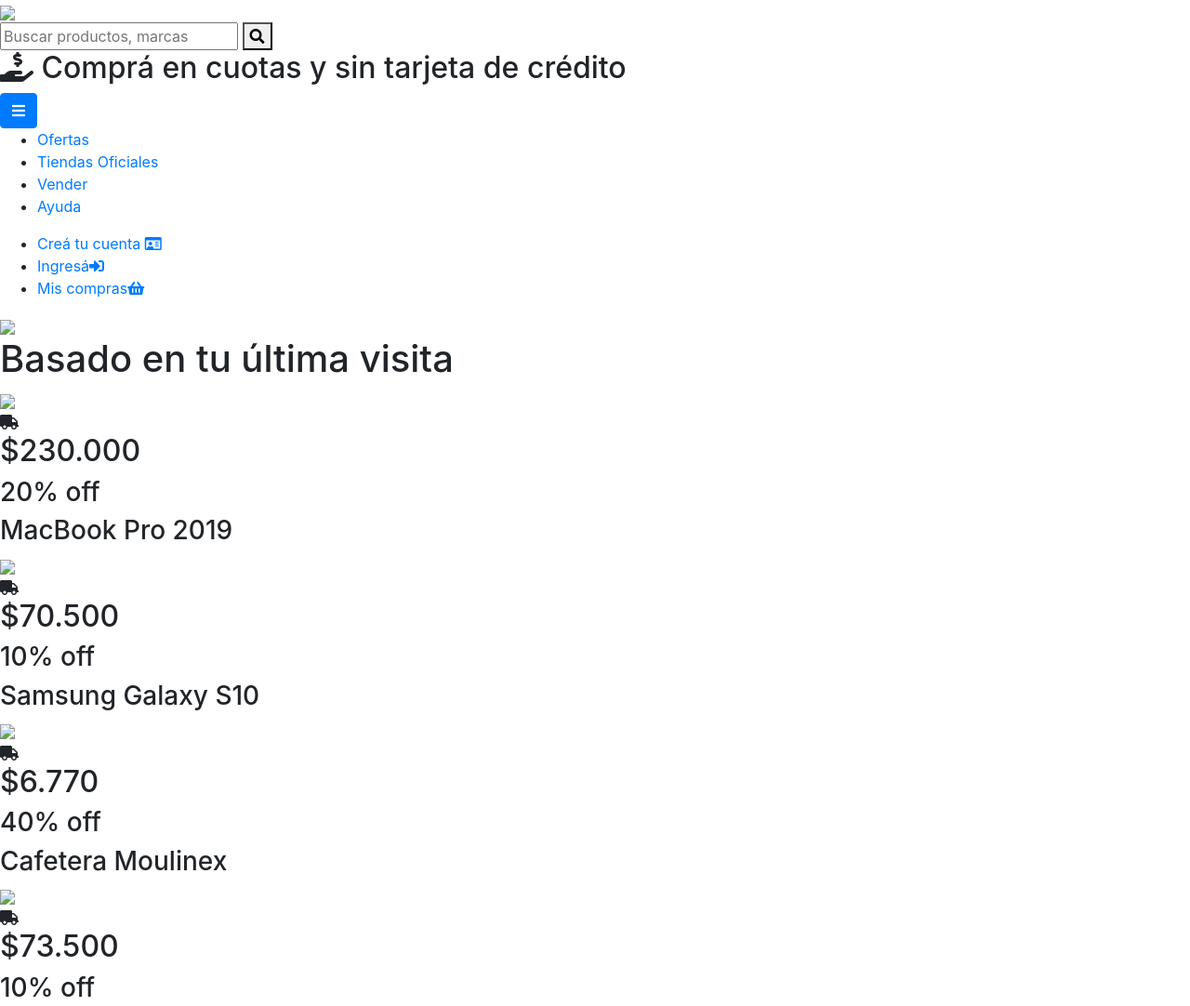
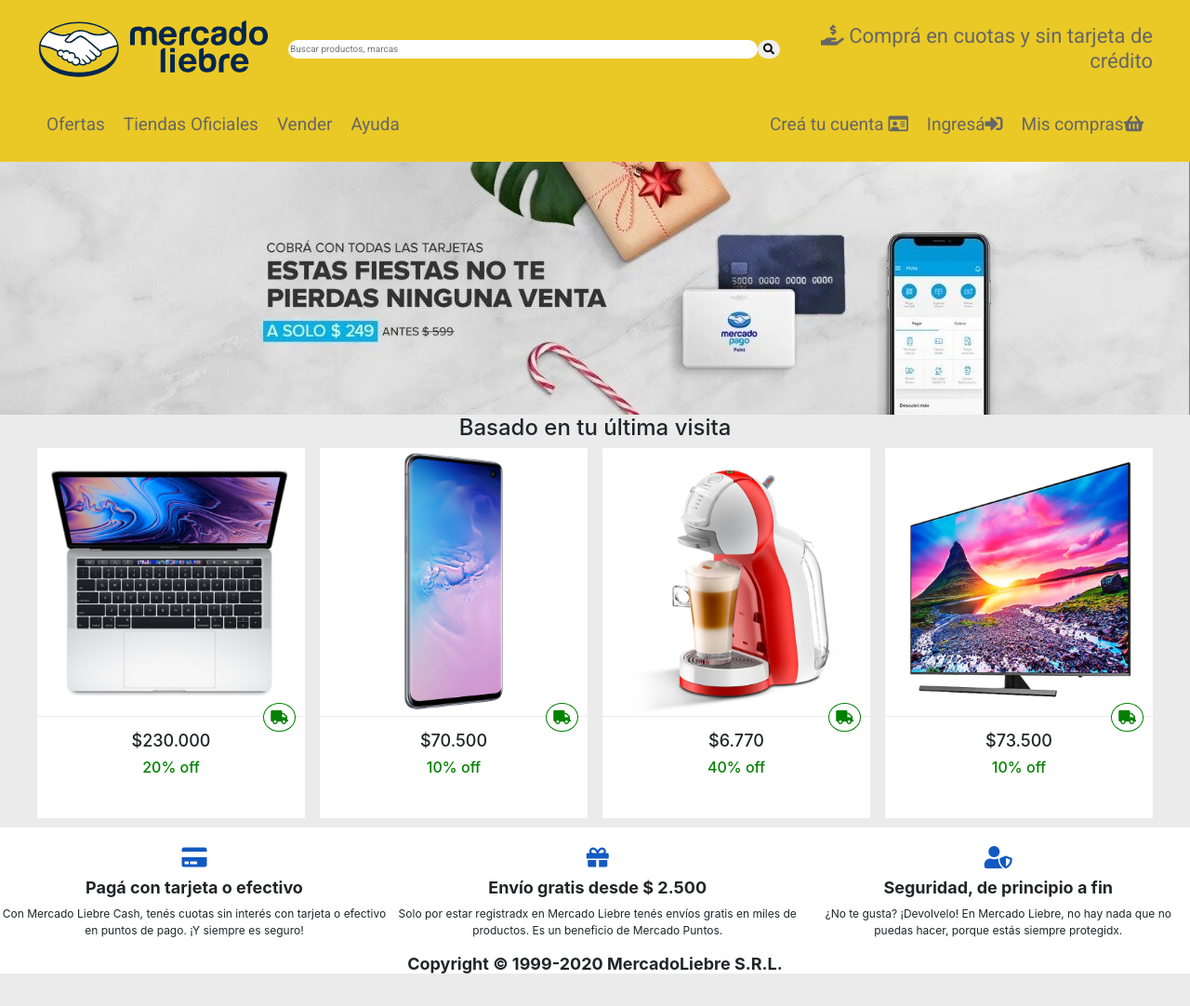
Before and after one commit to Juanita1126/mercado-liebre, a plain HTML site: page views/home.html in a window 1280 px wide. Shown: the top 1082 px of the page at 93% size. After the commit the page ends 1055 px from the top, so only its background shows below. Drawn offline with nearby package versions, Linux system fonts and the light colour scheme; the site is published under a folder, as on GitHub Pages, so addresses that start at the root find nothing.

Commit message:
ultimos cambios

```diff
--- a/views/home.html
+++ b/views/home.html
@@ -9,7 +9,7 @@
         <link href="https://fonts.googleapis.com/css2?family=Roboto&display=swap" rel="stylesheet">
         <link rel="stylesheet" href="https://pro.fontawesome.com/releases/v5.10.0/css/all.css" integrity="sha384-AYmEC3Yw5cVb3ZcuHtOA93w35dYTsvhLPVnYs9eStHfGJvOvKxVfELGroGkvsg+p" crossorigin="anonymous"/>
         <link rel="stylesheet" href="https://stackpath.bootstrapcdn.com/bootstrap/4.4.1/css/bootstrap.min.css" integrity="sha384-Vkoo8x4CGsO3+Hhxv8T/Q5PaXtkKtu6ug5TOeNV6gBiFeWPGFN9MuhOf23Q9Ifjh" crossorigin="anonymous">
-        <link rel = "stylesheet" href="/css/style.css">
+        <link rel = "stylesheet" href="../public/css/style.css">
 
 
     </head>
@@ -18,7 +18,7 @@
             <div class="mainHeaderTop">
 
 
-                <img class="logo" src="/img/logo-mercado-liebre.svg">
+                <a href="/views/home.html"><img class="logo" src="../public/img/logo-mercado-liebre.svg"></a>
                 <form class="buscadormain" action="action_page.php">
                     <input class="buscador" type="text" placeholder="Buscar productos, marcas" name="search">
                     <button class= "boton-buscador" type="submit"><i class="fa fa-search"></i></button>
@@ -42,8 +42,8 @@
                     </ul>
 
                     <ul class="navbarD">
-                        <li><a href="/register">Creá tu cuenta <i class="far fa-id-card"></i></a></li>
-                        <li><a href="/login">Ingresá<i class="fas fa-sign-in-alt"></i></a></li>
+                        <li><a href="/views/register.html">Creá tu cuenta <i class="far fa-id-card"></i></a></li>
+                        <li><a href="/views/login.html">Ingresá<i class="fas fa-sign-in-alt"></i></a></li>
                         <li><a href="#">Mis compras<i class="fas fa-shopping-basket"></i></a></li>
                     </ul>
 
@@ -52,13 +52,13 @@
             </nav>
 
         </header>
-        <div class="banner"><img src="/img/banner.jpg" width= 100%></div>
+        <div class="banner"><img src="../public/img/banner.jpg" width= 100%></div>
         <h1 class="titulomain">Basado en tu última visita</h1>
         <main class="main">
 
 
                 <article class="cajaarticulomain">
-                    <img class="img" src="/img/img-macbook-pro-2019.jpg">
+                    <img class="img" src="../public/img/img-macbook-pro-2019.jpg">
                     <br>
                     <div class="cajaArticulo">
                         <i id="auto" class="fas fa-truck"></i>
@@ -68,7 +68,7 @@
                     </div>
                 </article>
                 <article  class="cajaarticulomain">
-                    <img class="img" src="/img/img-samsung-galaxy-s10.jpg">
+                    <img class="img" src="../public/img/img-samsung-galaxy-s10.jpg">
                     <br>
                     <div class="cajaArticulo">
                         <i id="auto" class="fas fa-truck"></i>
@@ -79,7 +79,7 @@
                 </article>
 
                 <article class="cajaarticulomain">
-                    <img class="img" src="/img/img-cafetera-moulinex.jpg">
+                    <img class="img" src="../public/img/img-cafetera-moulinex.jpg">
                     <br>
                     <div class="cajaArticulo">
                         <i id="auto" class="fas fa-truck"></i>
@@ -90,7 +90,7 @@
                     </div>
             </article>
             <article class="cajaarticulomain">
-                    <img class="img" src="/img/img-tv-samsung-smart.jpg">
+                    <img class="img" src="../public/img/img-tv-samsung-smart.jpg">
                     <br>
                     <div class="cajaArticulo">
                         <i id="auto" class="fas fa-truck"></i>
--- a/views/login.html
+++ b/views/login.html
@@ -9,13 +9,13 @@
         <link href="https://fonts.googleapis.com/css2?family=Roboto&display=swap" rel="stylesheet">
         <link rel="stylesheet" href="https://pro.fontawesome.com/releases/v5.10.0/css/all.css" integrity="sha384-AYmEC3Yw5cVb3ZcuHtOA93w35dYTsvhLPVnYs9eStHfGJvOvKxVfELGroGkvsg+p" crossorigin="anonymous"/>
         <link rel="stylesheet" href="https://stackpath.bootstrapcdn.com/bootstrap/4.4.1/css/bootstrap.min.css" integrity="sha384-Vkoo8x4CGsO3+Hhxv8T/Q5PaXtkKtu6ug5TOeNV6gBiFeWPGFN9MuhOf23Q9Ifjh" crossorigin="anonymous">
-        <link rel = "stylesheet" href="/css/style.css">
+        <link rel = "stylesheet" href="../public/css/style.css">
 
     </head>
     <body>
         <header class="mainHeader">
             <div class="mainHeaderTop">
-                <a href="/"><img class="logo" src="/img/logo-mercado-liebre.svg"></a>
+                <a href="/views/home.html"><img class="logo" src="../public/img/logo-mercado-liebre.svg"></a>
                 <form class="buscadormain" action="action_page.php">
                     <input class="buscador" type="text" placeholder="Buscar productos, marcas" name="search">
                     <button class= "boton-buscador" type="submit"><i class="fa fa-search"></i></button>
@@ -39,9 +39,10 @@
                     </ul>
 
                     <ul class="navbarD">
-                        <li><a href="/register">Creá tu cuenta <i class="far fa-id-card"></i></a></li>
-                        <li><a href="/login">Ingresá<i class="fas fa-sign-in-alt"></i></a></li>
+                        <li><a href="/views/register.html">Creá tu cuenta <i class="far fa-id-card"></i></a></li>
+                        <li><a href="/views/login.html">Ingresá<i class="fas fa-sign-in-alt"></i></a></li>
                         <li><a href="#">Mis compras<i class="fas fa-shopping-basket"></i></a></li>
+
                     </ul>
 
 
```
Also changed, not shown: app.js (deleted, +0 -19 lines), package.json (deleted, +0 -17 lines), views/register.html (+4 -4 lines), 1 other file.
